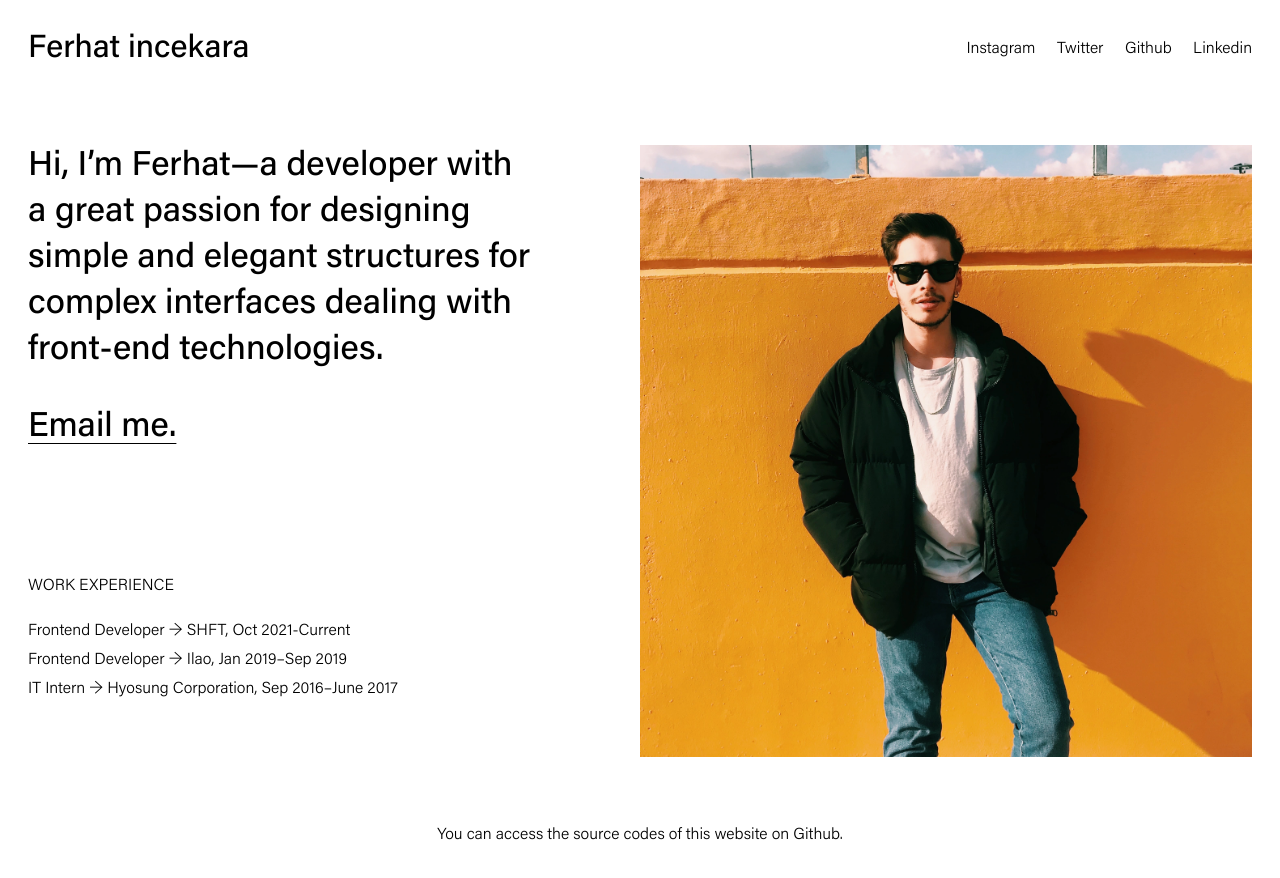
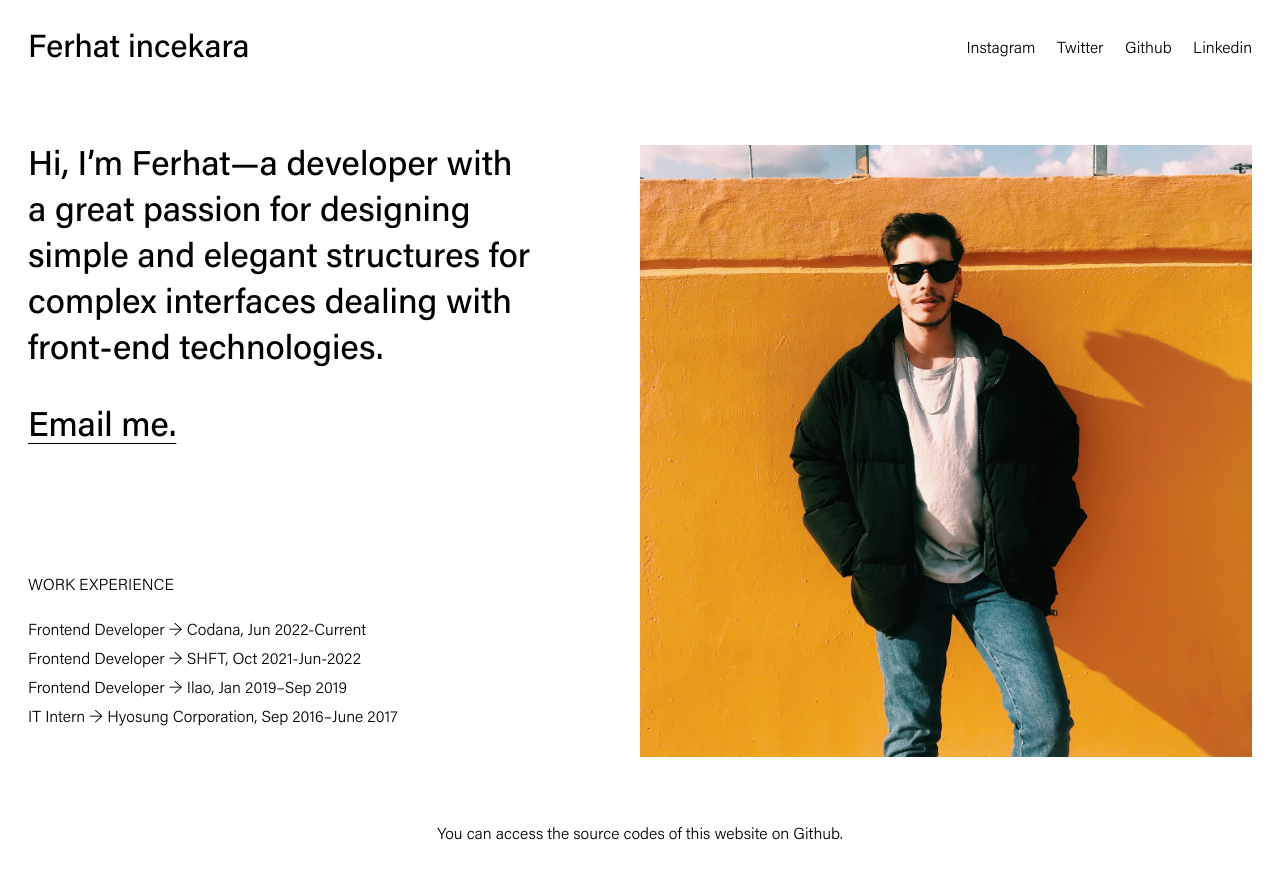
Before and after one commit to ferhatincekara/homepage, a Next.js app: page / in a window 1280 px wide. Shown: the top 878 px of the page. Built offline with nearby package versions, Linux system fonts and the light colour scheme.

Commit message:
add new work

```diff
--- a/components/work-experience.tsx
+++ b/components/work-experience.tsx
@@ -2,7 +2,8 @@ import { Fragment } from 'react';
 import styles from 'components/work-experience.module.scss';
 
 const WORK = [
-  { position: 'Frontend Developer', company: 'SHFT', date: 'Oct 2021-Current' },
+  { position: 'Frontend Developer', company: 'Codana', date: 'Jun 2022-Current' },
+  { position: 'Frontend Developer', company: 'SHFT', date: 'Oct 2021-Jun-2022' },
   { position: 'Frontend Developer', company: 'Ilao', date: 'Jan 2019–Sep 2019' },
   { position: 'IT Intern', company: 'Hyosung Corporation', date: 'Sep 2016–June 2017' },
 ];
--- a/site.config.js
+++ b/site.config.js
@@ -10,7 +10,7 @@ module.exports = {
     name: 'Ferhat incekara',
   },
   social: {
-    instagram: 'https://instagram.com/ferhat_jpeg',
+    instagram: 'https://instagram.com/ferhat.inckra',
     twitter: 'https://twitter.com/ferhatincekara',
     github: 'https://github.com/ferhatincekara',
     linkedin: 'https://linkedin.com/in/ferhatincekara',
```
